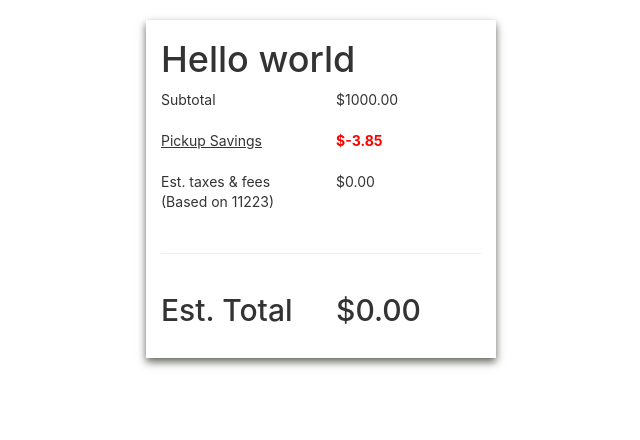
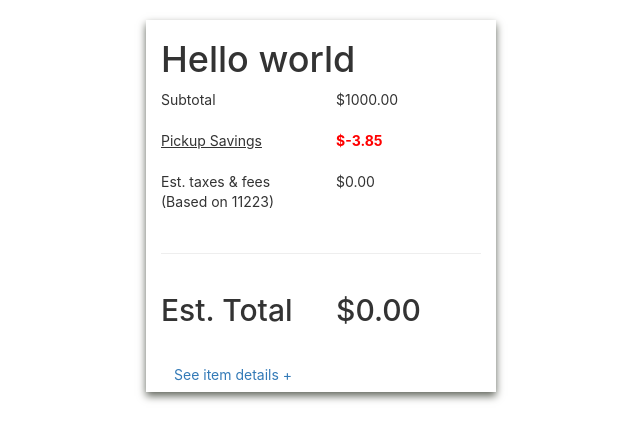
Before and after one commit to MontyTobois/Shopping-Cart, a React (Create React App) app: page / in a window 1280 px wide. Shown: the top 440 px of the page, without its empty margins (319-959 px from the left). Built offline with nearby package versions, Linux system fonts and the light colour scheme.

Commit message:
feat: Added items detail section, can be toggle for customer experience.

```diff
--- a/src/App.css
+++ b/src/App.css
@@ -10,3 +10,7 @@
 .show-grid{
   padding-bottom: 1.5em;
 }
+
+.item-details-button:focus{
+  outline: none;
+}
--- a/src/App.js
+++ b/src/App.js
@@ -4,6 +4,7 @@
 import PickupSavings from './components/PickupSavings';
 import TaxesFees from './components/TaxesFees';
 import EstimatedTotal from './components/EstimatedTotal';
+import ItemDetails from './components/ItemDetails';
 import './App.css';
 
 class App extends Component {
@@ -13,7 +14,7 @@
         total: 1000,
         pickupSavings: -3.85,
         taxes: 0,
-        estimatedTotal: 0,
+        estimatedTotal: 0
       };
   }
 
@@ -26,7 +27,7 @@
         <TaxesFees taxes={this.state.taxes.toFixed(2)} />
         <hr/>
         <EstimatedTotal price={this.state.estimatedTotal.toFixed(2)} />
-
+        <ItemDetails />
       </Grid>
     </div>);
   }
--- /dev/null
+++ b/src/components/ItemDetails.js
@@ -0,0 +1,44 @@
+import React, { Component } from 'react';
+import { Row, Col, Media, Button, Collapse, Well } from 'react-bootstrap';
+
+
+export class ItemDetails extends Component { // eslint-disable-line react/prefer-stateless-function
+  constructor(props){
+    super(props)
+    this.state = {
+      open: false
+    }
+  }
+
+  render() {
+    return (
+      <div>
+        <Button
+          className="item-details-button"
+          bsStyle="link"
+          onClick={() => this.setState({ open: !this.state.open })}
+          >
+          { this.state.open === false ? `See` : `Hide` } item details
+          { this.state.open === false ? ` +`: ` -`}
+        </Button>
+        <Collapse in={this.state.open}>
+          <div>
+            <Well>
+              <Media>
+                <Media.Left
+                />
+
+              </Media>
+            </Well>
+          </div>
+        </Collapse>
+      </div>
+    );
+  }
+}
+
+// ComponentName.propTypes = {
+//   prop: PropTypes.type.isRequired
+// }
+
+export default ItemDetails;
```
Also changed, not shown: src/components/EstimatedTotal.js (renamed from src/components/EstimatedTotal.jsx).
